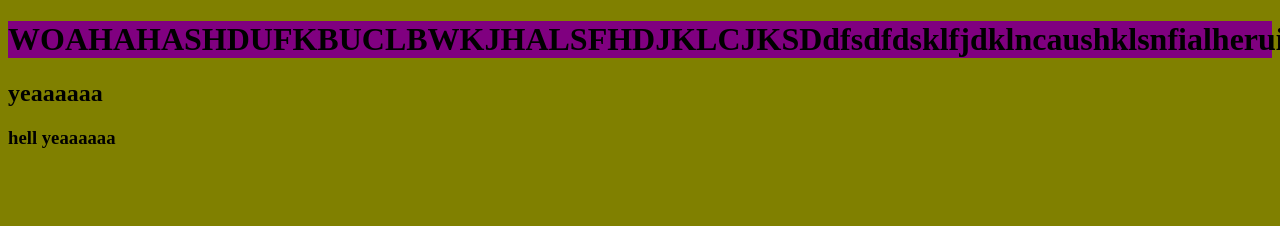
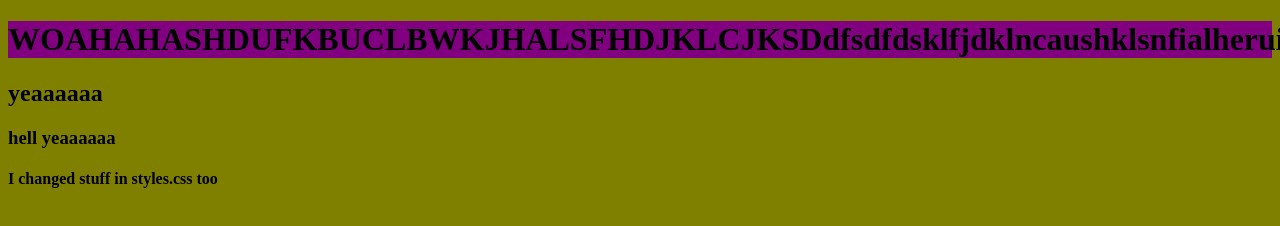
Before and after one commit to AlejandroCantu/ToyRepo, a plain HTML site: page index.html in a window 1280 px wide. Shown: the top 226 px of the page. Drawn offline with Linux system fonts and the light colour scheme.

Commit message:
index and styles modified but not app

```diff
--- a/index.html
+++ b/index.html
@@ -10,6 +10,7 @@
     <h1>WOAHAHASHDUFKBUCLBWKJHALSFHDJKLCJKSDdfsdfdsklfjdklncaushklsnfialheruiweancuie</h1>
     <h2>yeaaaaaa</h2>
     <h3>hell yeaaaaaa</h3>
+    <h4>I changed stuff in styles.css too</h4>
     <script src="app.js"></script>
 </body>
 </html>
--- a/styles.css
+++ b/styles.css
@@ -1,5 +1,6 @@
 body {
     background-color: olive;
+    background-position: 0fr;
 }
 
 h1 {
```
